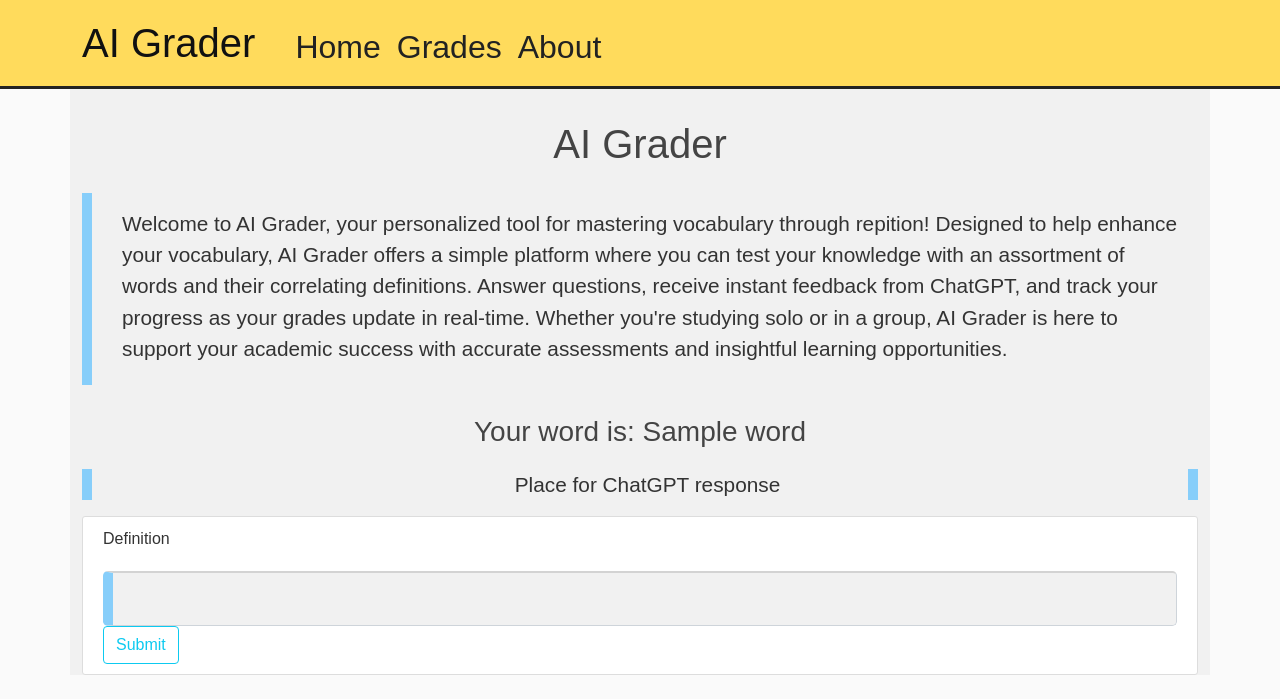
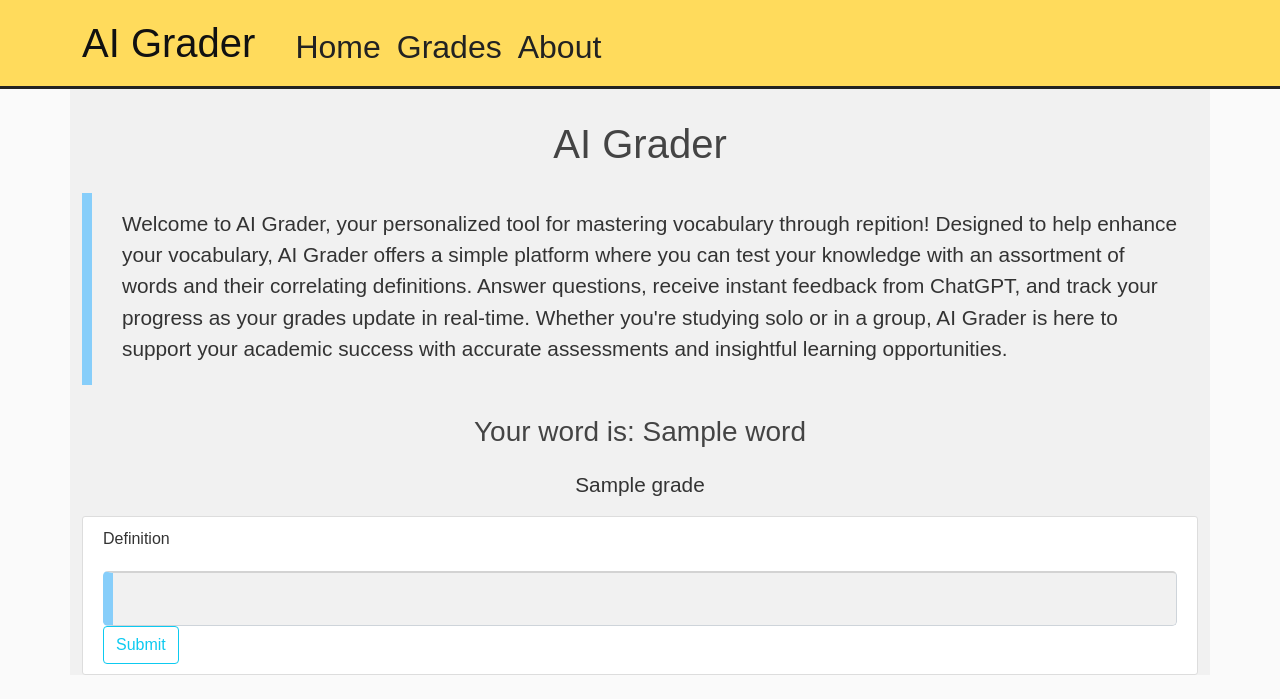
Before and after one commit to Espi5730/Ai-Grader, a Flask app: template templates/home.html in a window 1280 px wide. Shown: the top 699 px of the page. Run offline with Flask 3, Linux system fonts and the light colour scheme; the template is opened without the code that fills it: values that come from a table or form of the project are taken from there, most other values are stand-ins (such as "Sample title", 1, 10 or a date in 2020).

Commit message:
chat gpt works somehow

```diff
--- a/main.py
+++ b/main.py
@@ -56,7 +56,7 @@
     )
 
     output = completion.choices[0].message.content
-    print(output)
+    #print(output)
 
     tmp = output[-2:]
     grade = ""
@@ -65,7 +65,9 @@
         if letter.isalnum():
             grade += letter
 
-    return grade
+    result = (output, grade)
+
+    return result
 
 
 def getNewWord(word_lst):
@@ -98,8 +100,9 @@
     word = getNewWord(word_list)
     form = userPrompt()
     if form.validate_on_submit():
-        return render_template('home.html', word=getNewWord(word_list), form=form, response=useChatGPT(form.getDefintion(), word, getDefintion(word, uid, tokenid)))
-    return render_template('home.html', word=word, form=form,)
+        output = useChatGPT(str(form.getDefintion()), word, getDefintion(word, uid, tokenid))
+        return render_template('home.html', word=getNewWord(word_list), form=form, message=output[0] , grade=output[1])
+    return render_template('home.html', word=word, form=form)
 
 @app.route("/report")
 def grade_page():
--- a/templates/home.html
+++ b/templates/home.html
@@ -8,7 +8,11 @@
         <h3>Your word is: {{ word }}</h3>
     </div>
     <div id="response" class="center">
-        <p> Place for ChatGPT response</p>
+        <p>{{ message }}</p>
+    </div>
+
+    <div id="notresponse" class="center">
+        <p>{{ grade }}</p>
     </div>
 
     <div class="content-section">
```
